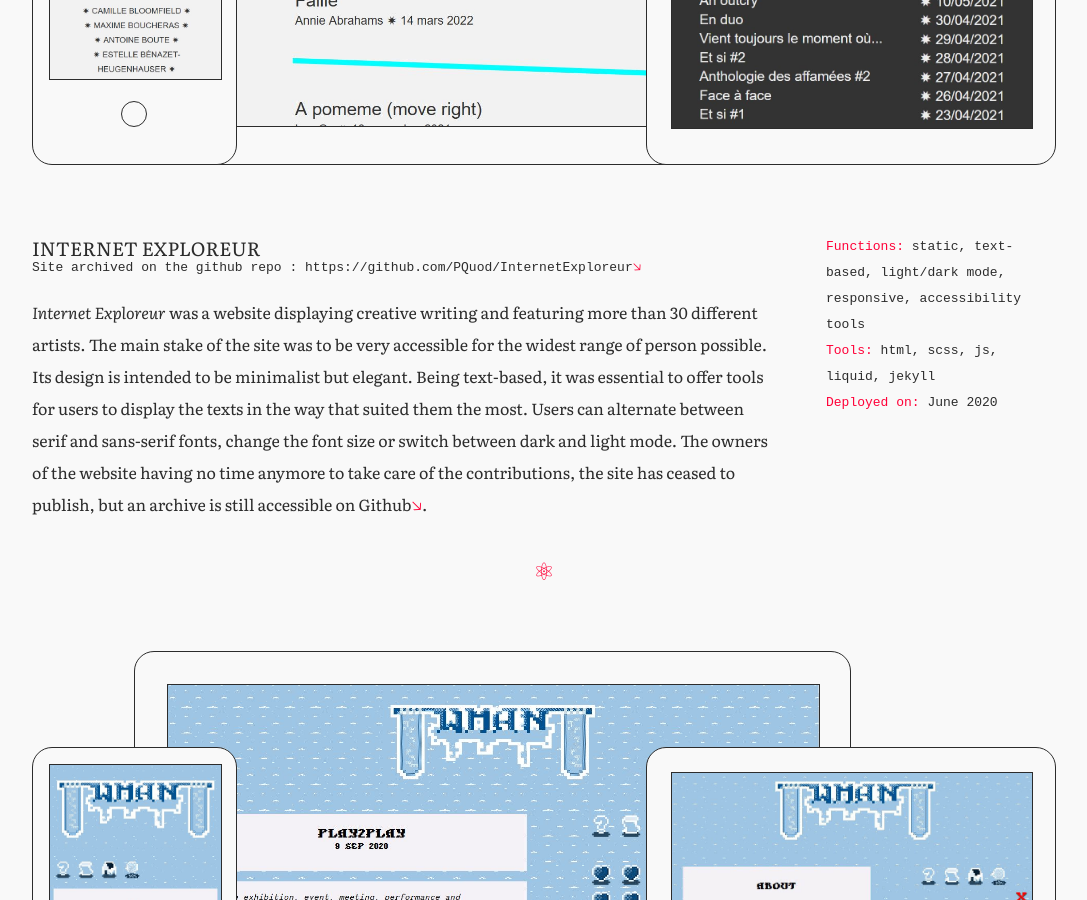
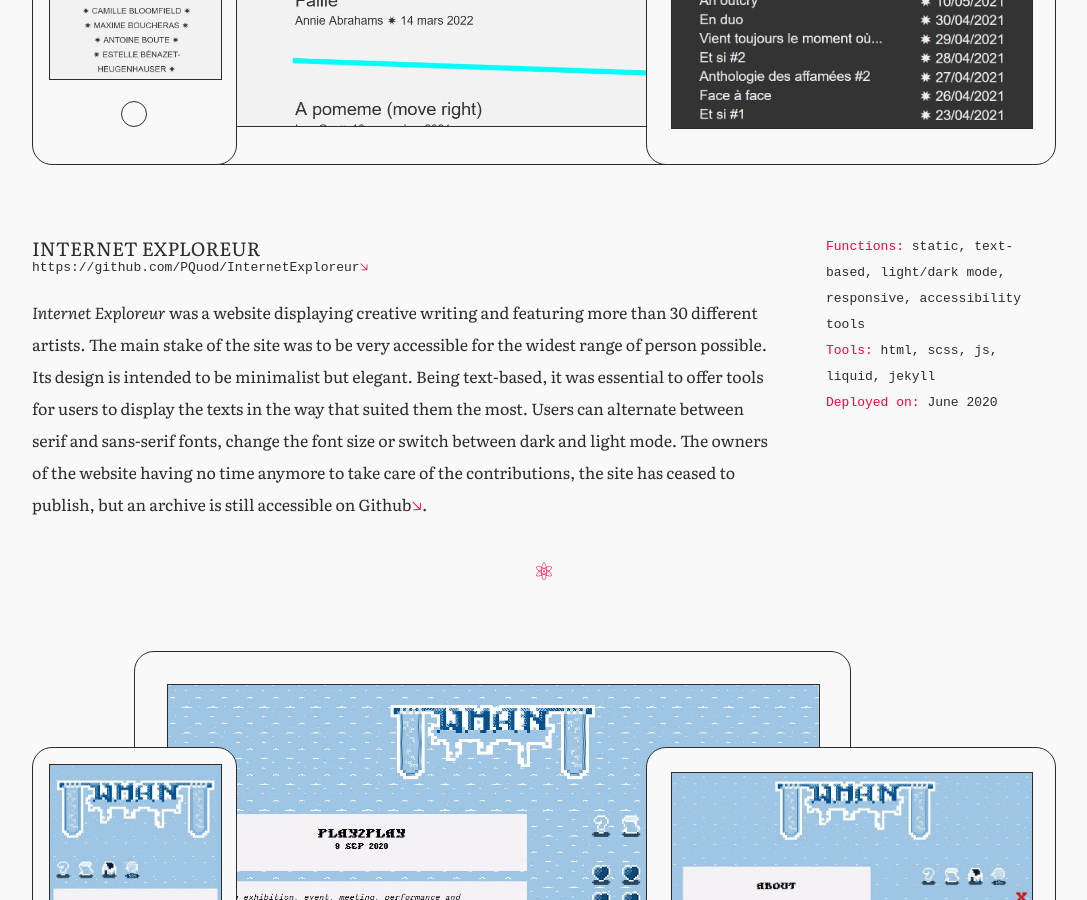
Before and after one commit to PQuod/dev_portfolio, a Jekyll site: the page built from en/work.markdown, in a window 1280 px wide and 900 px high, scrolled down 4396 px. Shown: the whole window, without its empty margins (96-1183 px from the left). Built offline with Jekyll 4.4.1, drawn with Linux system fonts in a browser that asks for light colours.

Commit message:
Update 2020-06-08-internetexploreur.markdown

```diff
--- a/en/_posts/works/2020-06-08-internetexploreur.markdown
+++ b/en/_posts/works/2020-06-08-internetexploreur.markdown
@@ -6,7 +6,7 @@
 features: 'static, text-based, light/dark mode, responsive, accessibility tools'
 languages: 'html, scss, js, liquid, jekyll'
 img: internetexploreur
-ext_link: 'Site archived on the github repo : https://github.com/PQuod/InternetExploreur'
+ext_link: 'https://github.com/PQuod/InternetExploreur'
 lang: en
 lang-ref: internet-exploreur
 ---
```
